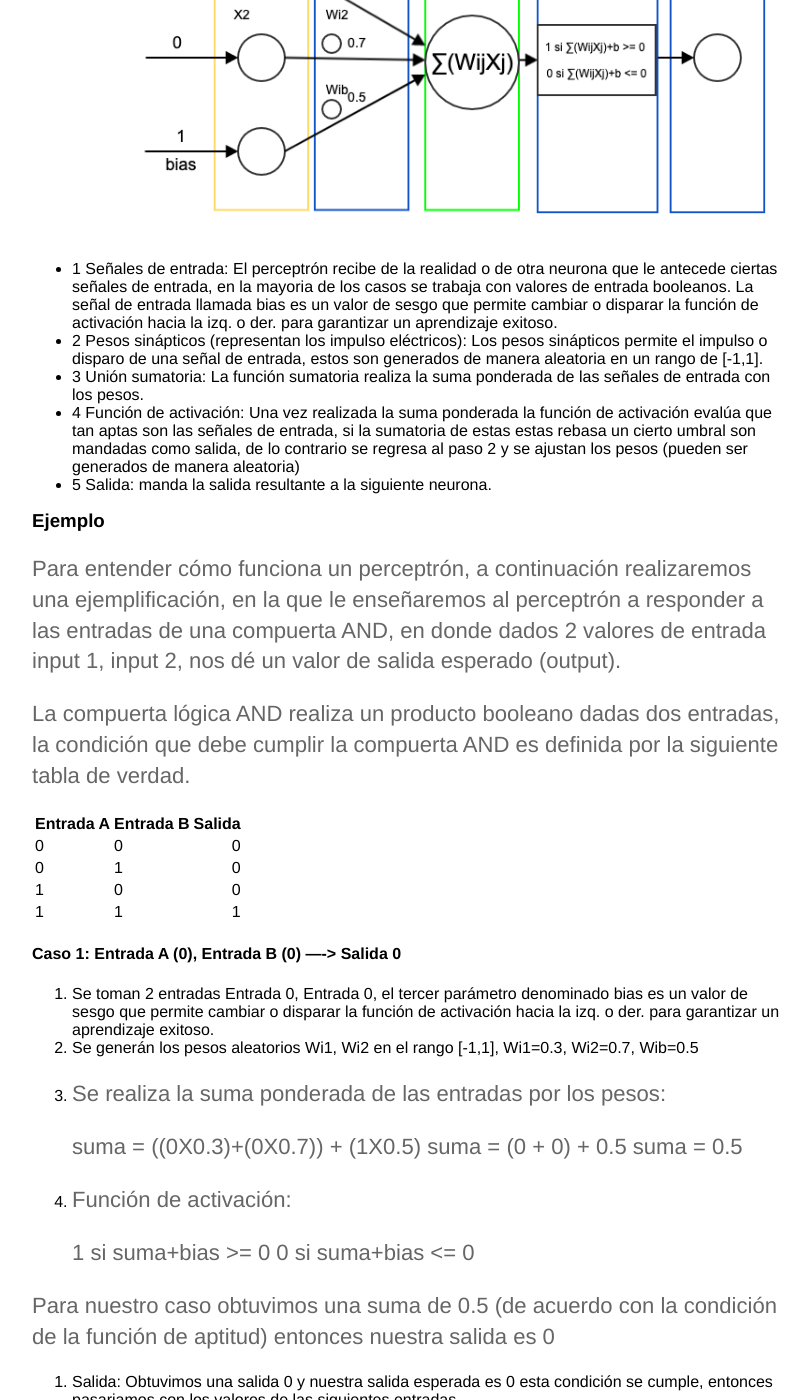
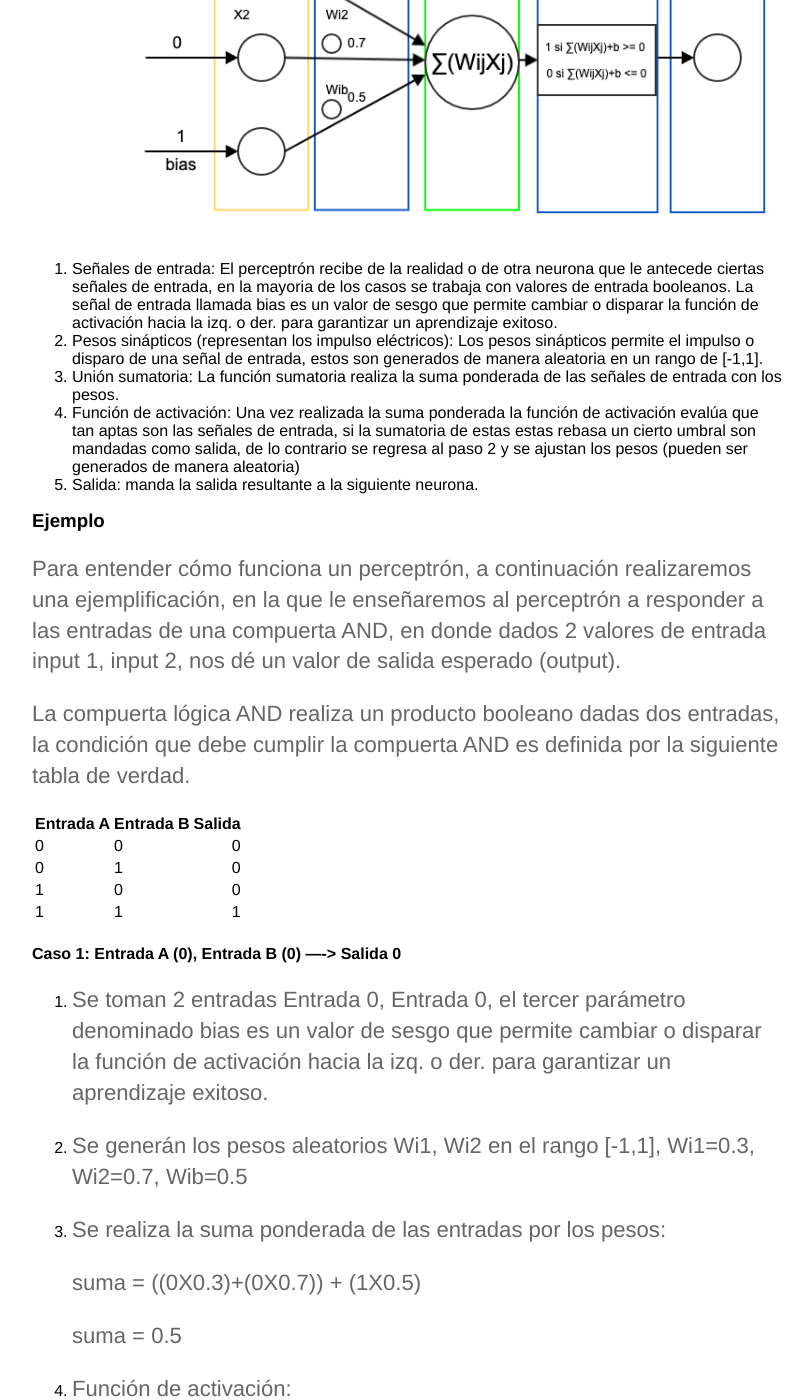
Before and after one commit to futurelabmx/futurelabmx.github.io, a Jekyll site: the page built from _posts/2019-06-25-intro-a-redes-neuronales-pt-1.md, in a window 1280 px wide and 1400 px high, scrolled down 5320 px. Shown: the whole window, without its empty margins (233-1045 px from the left). Built offline with Jekyll 4.4.1, drawn with Linux system fonts in a browser that asks for light colours; some of the changed text lies outside the part shown.

Commit message:
Update 2019-06-25-intro-a-redes-neuronales-pt-1.md

```diff
--- a/_posts/2019-06-25-intro-a-redes-neuronales-pt-1.md
+++ b/_posts/2019-06-25-intro-a-redes-neuronales-pt-1.md
@@ -71,12 +71,12 @@
 
 ![perceptronE](/images/blog/PerceptronE.png)
 
-* 1 Señales de entrada: El perceptrón recibe de la realidad o de otra neurona que le antecede ciertas señales de entrada, en la mayoria de los casos se trabaja con valores de entrada booleanos.
+1. Señales de entrada: El perceptrón recibe de la realidad o de otra neurona que le antecede ciertas señales de entrada, en la mayoria de los casos se trabaja con valores de entrada booleanos.
 La señal de entrada llamada bias es un valor de sesgo que permite cambiar  o disparar la función de activación hacia la izq. o der. para garantizar un aprendizaje exitoso.
-* 2 Pesos sinápticos (representan los impulso eléctricos): Los pesos sinápticos permite el impulso o disparo de una señal de entrada, estos son generados de manera aleatoria en un rango de [-1,1].
-* 3 Unión sumatoria: La función sumatoria realiza la suma ponderada de las señales de entrada con los pesos.
-* 4 Función de activación: Una vez realizada la suma ponderada la función de activación evalúa que tan aptas son las señales de entrada, si la sumatoria de estas estas rebasa un cierto umbral son mandadas como salida, de lo contrario se regresa al paso 2 y se ajustan los pesos (pueden ser generados de manera aleatoria)
-* 5 Salida: manda la salida resultante a la siguiente neurona.
+2. Pesos sinápticos (representan los impulso eléctricos): Los pesos sinápticos permite el impulso o disparo de una señal de entrada, estos son generados de manera aleatoria en un rango de [-1,1].
+3. Unión sumatoria: La función sumatoria realiza la suma ponderada de las señales de entrada con los pesos.
+4. Función de activación: Una vez realizada la suma ponderada la función de activación evalúa que tan aptas son las señales de entrada, si la sumatoria de estas estas rebasa un cierto umbral son mandadas como salida, de lo contrario se regresa al paso 2 y se ajustan los pesos (pueden ser generados de manera aleatoria)
+5. Salida: manda la salida resultante a la siguiente neurona.
 
 ### Ejemplo
 
@@ -94,37 +94,44 @@
 #### Caso 1: Entrada A (0), Entrada B (0) ----> Salida 0
 
 1. Se toman 2 entradas Entrada 0, Entrada 0, el tercer parámetro denominado bias es un valor de sesgo que permite cambiar  o disparar la función de activación hacia la izq. o der. para garantizar un aprendizaje exitoso.
+
 2. Se generán los pesos aleatorios Wi1, Wi2 en el rango [-1,1], Wi1=0.3, Wi2=0.7, Wib=0.5
+
 3. Se realiza la suma ponderada de las entradas por los pesos:
 
       suma = ((0X0.3)+(0X0.7)) + (1X0.5)
-      suma = (0 + 0) + 0.5
+
       suma = 0.5
 
 4. Función de activación:
 
       1 si suma+bias >= 0
+
       0 si suma+bias <= 0
 
-Para nuestro caso obtuvimos una suma de 0.5 (de acuerdo con la condición de la función de aptitud) entonces nuestra salida es 0
+Para nuestro caso obtuvimos una suma de 0.5 (de acuerdo con la condición de la función de activación) nuestra salida es 0
+
 5. Salida: Obtuvimos una salida 0 y nuestra salida esperada es 0 esta condición se cumple, entonces pasariamos con los valores de las siguientes entradas.
 
 #### Caso 2: Entrada A (0), Entrada B (1) ----> Salida 0
 
 1. Se toman 2 entradas Entrada 0, Entrada 1, el tercer parámetro denominado bias es un valor de sesgo que permite cambiar  o disparar la función de activación hacia la izq. o der,. para garantizar un aprendizaje exitoso.
+
 2. Se generán nuevos pesos aleatorios Wi1, Wi2 en el rango [-1,1], Wi1=0.5, Wi2=0.1, Wib=0.9
+
 3. Se realiza la suma ponderada de las entradas por los pesos:
 
       suma = ((0X0.5)+(1X0.1)) + (1X0.9)
-      suma = (0 + 0.1) + 0.9
+
       suma = 1
 
 4. Función de activación:
 
       1 si suma+bias >= 0
+
       0 si suma+bias <= 0
 
-Para nuestro caso obtuvimos una suma de 1 (de acuerdo con la condición de la función de aptitud) entonces nuestra salida es 1
+Para nuestro caso obtuvimos una suma de 1 (de acuerdo con la condición de la función de activación) nuestra salida es 1
 
 5. Salida: Obtuvimos una salida 1 y nuestra salida esperada es 0 esta condición no se cumple, entonces regresamos al paso 2 y repetimos el proceso
 
@@ -135,15 +142,17 @@
 3. Se realiza la suma ponderada de las entradas por los pesos:
 
       suma = ((0X0.1)+(1X0.1)) + (1X0.5)
-      suma = (0 + 0.1) + 0.5
+
       suma = 0.6
 
 4. Función de activación:
 
       1 si suma+bias >= 0
+
       0 si suma+bias <= 0
 
-Para nuestro caso obtuvimos una suma de 0.6 (de acuerdo con la condición de la función de aptitud) entonces nuestra salida es 0
+Para nuestro caso obtuvimos una suma de 0.6 (de acuerdo con la condición de la función de activación) entonces nuestra salida es 0
+
 5. Salida: Obtuvimos una salida 0 y nuestra salida esperada es 0 esta condición se cumple, entonces pasariamos con los valores de las siguientes entradas
 
 Este proceso seria el mismo para los dos casos restantes, para fines prácticos resuleve los casos restantes, realizando el proceso antes visto.
```
Also changed, not shown: other parts of _posts/2019-06-25-intro-a-redes-neuronales-pt-1.md (+4 -4 lines).
